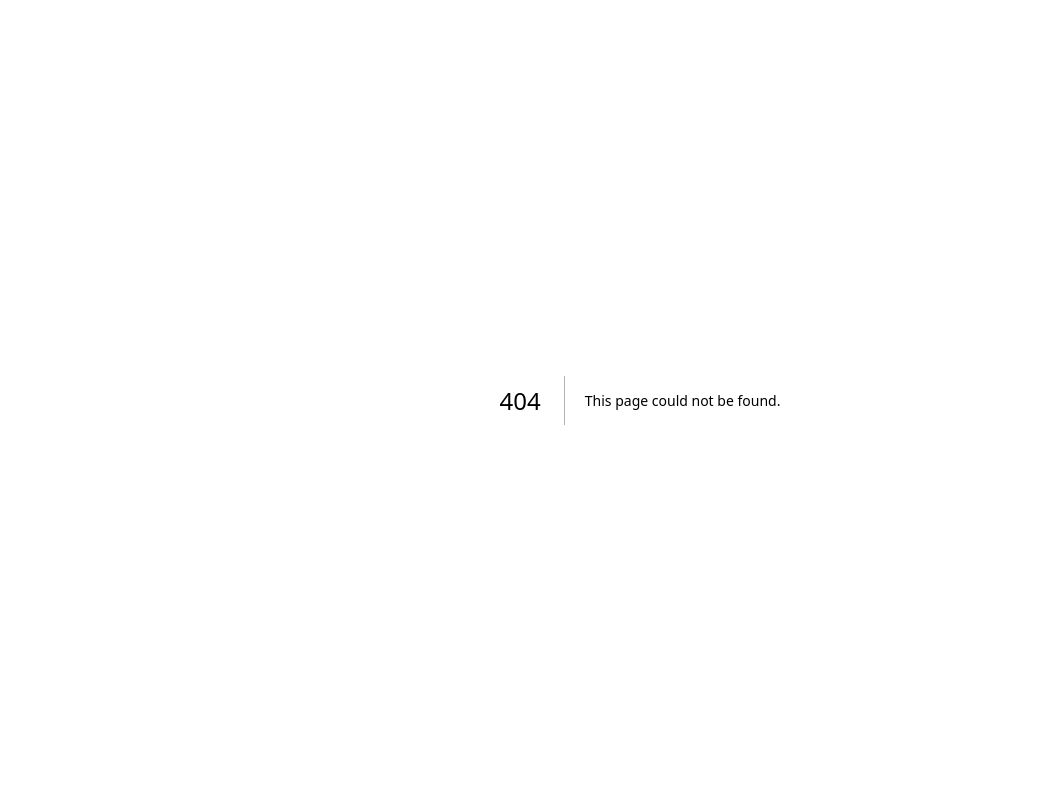
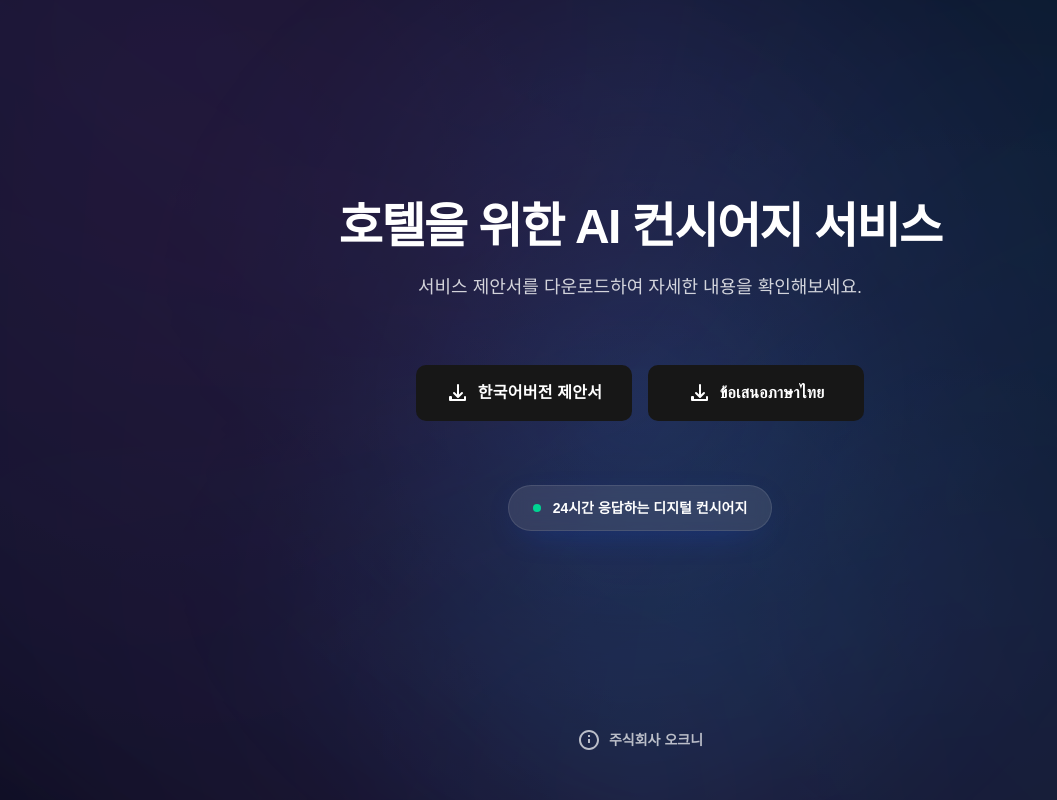
Before and after one commit to hoambaek/xmas, a Next.js app: page /concierge in a window 1280 px wide. Before the commit this address had no page. Shown: the whole page, without its empty margins (0-1057 px from the left). Built offline with nearby package versions, Linux system fonts and the light colour scheme; a web font is replaced by a local one.

Commit message:
feat: add concierge aurora page

```diff
--- /dev/null
+++ b/src/app/concierge/concierge-content.tsx
@@ -0,0 +1,103 @@
+"use client";
+
+import { motion } from "motion/react";
+
+import { AuroraBackground } from "@/components/ui/aurora-background";
+
+const DownloadIcon = () => (
+  <svg className="mr-2 h-6 w-6" viewBox="0 0 24 24" fill="currentColor" aria-hidden="true">
+    <path d="M12 3a1 1 0 0 1 1 1v9.586l2.293-2.293a1 1 0 0 1 1.414 1.414l-4 4a1 1 0 0 1-1.414 0l-4-4a1 1 0 0 1 1.414-1.414L11 13.586V4a1 1 0 0 1 1-1Z" />
+    <path d="M5 15a1 1 0 0 1 1 1v2h12v-2a1 1 0 1 1 2 0v3a1 1 0 0 1-1 1H4a1 1 0 0 1-1-1v-3a1 1 0 0 1 1-1Z" />
+  </svg>
+);
+
+const ActionLink = ({ href, label, disabled }: { href: string; label: string; disabled?: boolean }) => {
+  if (disabled) {
+    return (
+      <span className="flex h-14 w-full items-center justify-center overflow-hidden rounded-lg bg-white/10 px-5 text-base font-bold leading-normal tracking-[0.015em] text-white/60 backdrop-blur transition-transform duration-300">
+        <DownloadIcon />
+        <span className="truncate">{label}</span>
+      </span>
+    );
+  }
+
+  return (
+    <a
+      href={href}
+      target="_blank"
+      rel="noopener noreferrer"
+      className="flex h-14 w-full items-center justify-center overflow-hidden rounded-lg bg-primary px-5 text-base font-bold leading-normal tracking-[0.015em] text-white transition-transform duration-300 hover:scale-105 focus:outline-none focus:ring-2 focus:ring-white/60 focus:ring-offset-2 focus:ring-offset-primary"
+    >
+      <DownloadIcon />
+      <span className="truncate">{label}</span>
+    </a>
+  );
+};
+
+export function ConciergeContent() {
+  return (
+    <AuroraBackground
+      containerClassName="flex min-h-screen flex-col items-center justify-between px-4 py-12 text-white"
+      style={{ fontFamily: "'Space Grotesk', 'Noto Sans KR', sans-serif" }}
+    >
+      <div className="flex w-full flex-1 items-center justify-center">
+        <motion.div
+          initial={{ opacity: 0, y: 40 }}
+          whileInView={{ opacity: 1, y: 0 }}
+          transition={{ delay: 0.2, duration: 0.8, ease: "easeInOut" }}
+          className="flex w-full max-w-4xl flex-col items-center gap-16 text-center"
+        >
+          <div className="max-w-2xl">
+            <motion.h1
+              initial={{ opacity: 0, y: 20 }}
+              whileInView={{ opacity: 1, y: 0 }}
+              transition={{ delay: 0.3, duration: 0.8, ease: "easeOut" }}
+              className="text-4xl font-black leading-tight tracking-[-0.033em] text-white md:text-5xl"
+            >
+              호텔을 위한 AI 컨시어지 서비스
+            </motion.h1>
+            <motion.p
+              initial={{ opacity: 0, y: 20 }}
+              whileInView={{ opacity: 1, y: 0 }}
+              transition={{ delay: 0.45, duration: 0.8, ease: "easeOut" }}
+              className="mt-4 text-lg text-white/80"
+            >
+              서비스 제안서를 다운로드하여 자세한 내용을 확인해보세요.
+            </motion.p>
+          </div>
+
+          <motion.div
+            initial={{ opacity: 0, scale: 0.98 }}
+            whileInView={{ opacity: 1, scale: 1 }}
+            transition={{ delay: 0.6, duration: 0.6, ease: "easeOut" }}
+            className="flex w-full max-w-md flex-col gap-4 sm:flex-row"
+          >
+            <ActionLink href="https://qazhqhzz.gensparkspace.com/" label="한국어버전 제안서" />
+            <ActionLink href="https://agergvhc.gensparkspace.com/" label="ข้อเสนอภาษาไทย" />
+          </motion.div>
+
+          <motion.div
+            initial={{ opacity: 0 }}
+            whileInView={{ opacity: 1 }}
+            transition={{ delay: 0.75, duration: 0.6 }}
+            className="flex items-center gap-3 rounded-full border border-white/10 bg-white/10 px-6 py-3 text-sm font-semibold text-white shadow-[0_10px_35px_-15px_rgba(20,80,240,0.45)] backdrop-blur"
+          >
+            <span className="inline-flex h-2 w-2 rounded-full bg-emerald-400" />
+            24시간 응답하는 디지털 컨시어지
+          </motion.div>
+        </motion.div>
+      </div>
+
+      <footer className="mt-12 flex items-center gap-2 text-sm font-semibold text-white/70">
+        <svg className="h-6 w-6" fill="currentColor" viewBox="0 0 24 24" aria-hidden="true">
+          <path
+            fillRule="evenodd"
+            clipRule="evenodd"
+            d="M12 2C17.5228 2 22 6.47715 22 12C22 17.5228 17.5228 22 12 22C6.47715 22 2 17.5228 2 12C2 6.47715 6.47715 2 12 2ZM12 4C7.58172 4 4 7.58172 4 12C4 16.4183 7.58172 20 12 20C16.4183 20 20 16.4183 20 12C20 7.58172 16.4183 4 12 4ZM13 11V15H11V11H13ZM11 7H13V9H11V7Z"
+          />
+        </svg>
+        주식회사 오크니
+      </footer>
+    </AuroraBackground>
+  );
+}
--- /dev/null
+++ b/src/app/concierge/page.tsx
@@ -0,0 +1,11 @@
+import type { Metadata } from "next";
+import { ConciergeContent } from "./concierge-content";
+
+export const metadata: Metadata = {
+  title: "AI 컨시어지 서비스 제안서",
+  description: "호텔을 위한 AI 컨시어지 서비스 제안서 다운로드 페이지",
+};
+
+export default function ConciergePage() {
+  return <ConciergeContent />;
+}
--- /dev/null
+++ b/src/components/ui/aurora-background.tsx
@@ -0,0 +1,65 @@
+"use client";
+
+import { HTMLAttributes } from "react";
+import { motion } from "motion/react";
+
+import { cn } from "@/lib/utils";
+
+type AuroraBackgroundProps = {
+  showRadialGradient?: boolean;
+  containerClassName?: string;
+} & HTMLAttributes<HTMLDivElement>;
+
+export function AuroraBackground({
+  className,
+  containerClassName,
+  children,
+  showRadialGradient = true,
+  ...props
+}: AuroraBackgroundProps) {
+  return (
+    <div
+      className={cn(
+        "relative flex min-h-screen w-full items-center justify-center overflow-hidden bg-[#050816]",
+        className
+      )}
+      {...props}
+    >
+      <div
+        className={cn(
+          "pointer-events-none absolute inset-0 bg-[radial-gradient(circle_at_top,_rgba(59,130,246,0.25)_0%,_transparent_60%),radial-gradient(circle_at_bottom,_rgba(14,165,233,0.3)_0%,_transparent_55%)]",
+          showRadialGradient && "[mask-image:radial-gradient(circle_at_center,white,transparent_70%)]"
+        )}
+      />
+
+      <motion.div
+        aria-hidden
+        initial={{ opacity: 0.25 }}
+        animate={{
+          opacity: [0.25, 0.4, 0.25],
+          backgroundPosition: ["0% 50%", "100% 50%", "0% 50%"],
+        }}
+        transition={{ duration: 45, repeat: Infinity, ease: "linear" }}
+        className="pointer-events-none absolute inset-[-30%] bg-[radial-gradient(circle_at_25%_20%,_rgba(99,102,241,0.45),_transparent_55%),radial-gradient(circle_at_80%_30%,_rgba(14,165,233,0.35),_transparent_60%),radial-gradient(circle_at_50%_80%,_rgba(236,72,153,0.35),_transparent_65%)] blur-3xl"
+      />
+
+      <motion.div
+        aria-hidden
+        initial={{ opacity: 0.18, rotate: 0 }}
+        animate={{ opacity: [0.18, 0.32, 0.18], rotate: [0, 360] }}
+        transition={{ duration: 60, repeat: Infinity, ease: "linear" }}
+        className="pointer-events-none absolute left-1/2 top-1/2 h-[170%] w-[170%] -translate-x-1/2 -translate-y-1/2 rounded-full bg-[conic-gradient(from_180deg_at_50%_50%,_rgba(59,130,246,0.35),_rgba(236,72,153,0.25),_rgba(56,189,248,0.35),_rgba(59,130,246,0.35))] blur-[120px]"
+      />
+
+      <motion.div
+        aria-hidden
+        initial={{ opacity: 0.12, scale: 1 }}
+        animate={{ opacity: [0.12, 0.28, 0.12], scale: [1, 1.04, 1] }}
+        transition={{ duration: 24, repeat: Infinity, ease: "easeInOut" }}
+        className="pointer-events-none absolute inset-0 bg-[radial-gradient(circle_at_15%_25%,_rgba(236,72,153,0.2),_transparent_55%),radial-gradient(circle_at_75%_75%,_rgba(139,92,246,0.25),_transparent_60%)]"
+      />
+
+      <div className={cn("relative z-10 w-full", containerClassName)}>{children}</div>
+    </div>
+  );
+}
```
